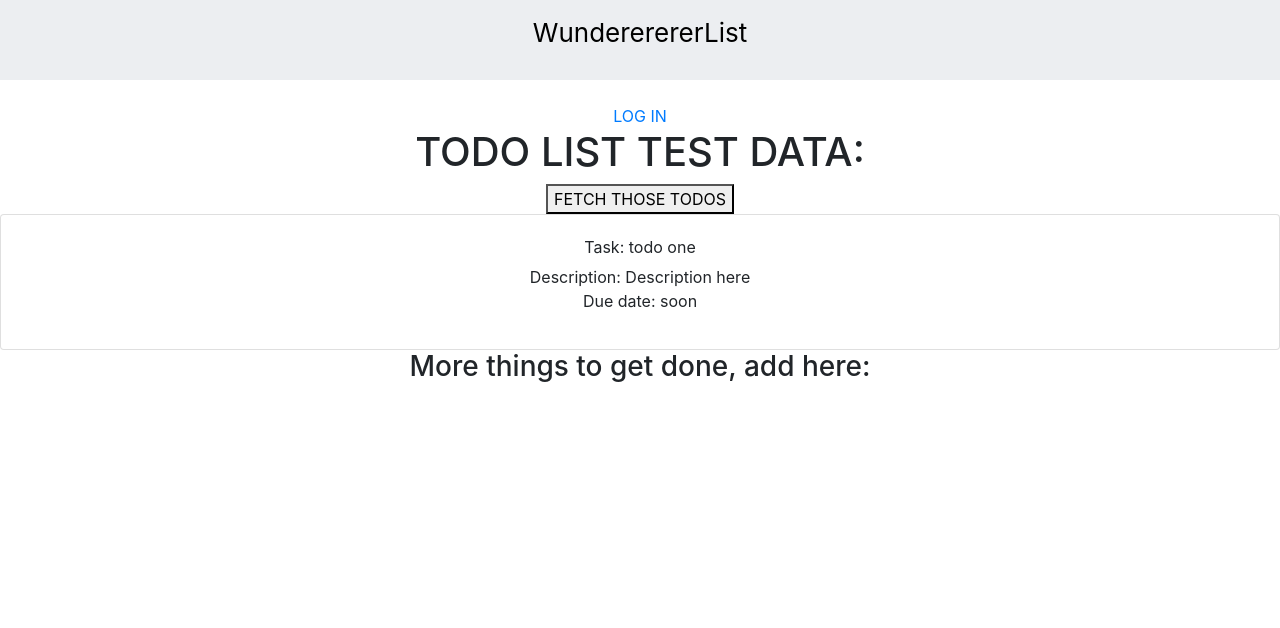
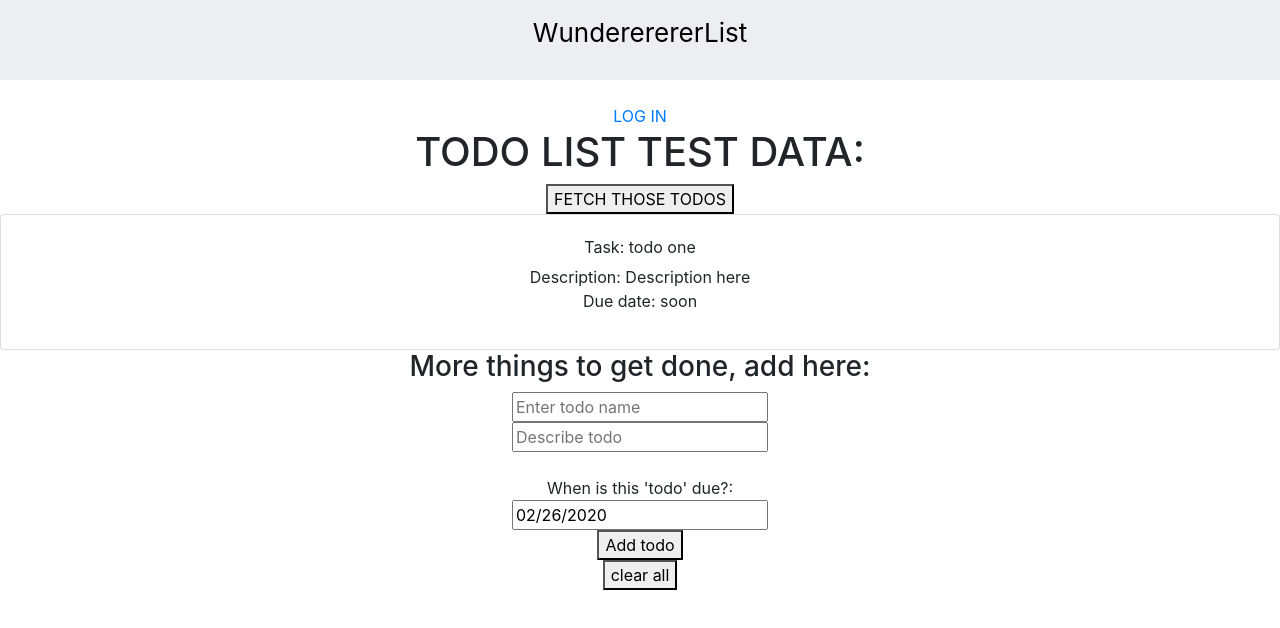
Before and after one commit to Wunderlist1-bw/Front-End, a React (Create React App) app in the folder wunder_list_front_end/: page /list in a window 1280 px wide. Shown: the top 628 px of the page. Built offline with nearby package versions, Linux system fonts and the light colour scheme; sample sign-in values are in the browser's storage.

Commit message:
Modified TodoForm.js

```diff
--- a/wunder_list_front_end/src/actions/index.js
+++ b/wunder_list_front_end/src/actions/index.js
@@ -40,11 +40,11 @@ export const addTodo = (formData) => dispatch => {
         .post(`/api/task`, { formData })
         .then(res => {
             console.log('todo added?', res.data);
-            // dispatch({ type: TODO_ADDED, payload: res.data })
+            dispatch({ type: TODO_ADDED, payload: res.data })
         })
         .catch(err => {
             console.log('todo did not add', err);
-            // dispatch({ type: ADD_ERROR, payload: "COULD NOT ADD YOUR TODO ITEM" })
+            dispatch({ type: ADD_ERROR, payload: "COULD NOT ADD YOUR TODO ITEM" })
         })
 }
 
--- a/wunder_list_front_end/src/components/TodoForm.js
+++ b/wunder_list_front_end/src/components/TodoForm.js
@@ -1,14 +1,16 @@
 import React, { useState } from 'react';
 import "react-datepicker/dist/react-datepicker.css";
 import DatePicker from 'react-datepicker';
+import { addTodo } from '../actions';
 
 function TodoForm(props) {
 
   const initFormData = {
-    id: "",
-    task: "",
-    description: "",
-    completed: false
+    id: Date.now(),
+      title: '',
+      description: '',
+      completeDate: '',
+      complete: 0
   }
 
   const [formData, setFormData] = useState(initFormData);
@@ -16,8 +18,8 @@ function TodoForm(props) {
 
   const handleChange = evt => {
     const { name, value } = evt.target;
-
-    setFormData({ ...formData, ...{ [name]: value } });
+   console.log(formData)
+    setFormData({ ...formData,  [name]: value  });
   };
 
   const dateChange = date => {
@@ -25,12 +27,13 @@ function TodoForm(props) {
     console.log('the date I picked', date);
 
   }
-  const handleClick = formData => {
-    props.addTodo(formData);
+  const handleClick = () => {
+    console.log('testing handleClick', formData)
+    addTodo(formData);
     setFormData(initFormData);
   };
 
-  const { task, description } = formData;
+  const { title, description } = formData;
 
   return (
     <form
@@ -38,23 +41,23 @@ function TodoForm(props) {
       onSubmit={e => {
         e.preventDefault();
         e.stopPropagation();
-        handleClick(formData);
+        handleClick();
       }}
     >
       <div className="todo-form-content">
         <div>
           <input
-            name="task"
+            name="title"
             placeholder="Enter todo name"
             onChange={handleChange}
-            value={task} />
+            value={formData.title} />
         </div>
         <div>
           <input
             name="description"
             placeholder="Describe todo"
             onChange={handleChange}
-            value={description} />
+            value={formData.description} />
         </div>
         <br />
         <div>
--- a/wunder_list_front_end/src/components/TodoList.js
+++ b/wunder_list_front_end/src/components/TodoList.js
@@ -27,7 +27,7 @@ const todoList = props => {
 
             }
             <h3>More things to get done, add here:</h3>
-            {/* <TodoForm /> */}
+            <TodoForm />
         </>
     )
 }
```
